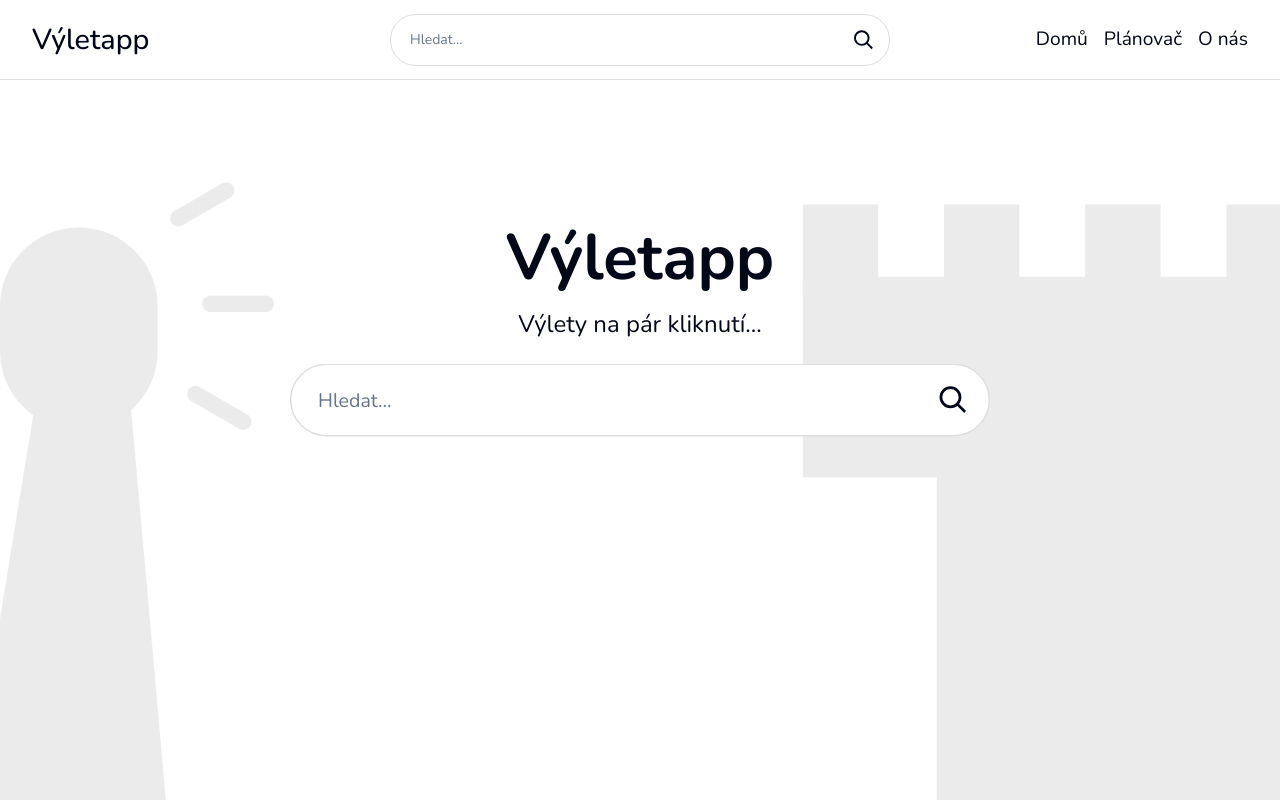
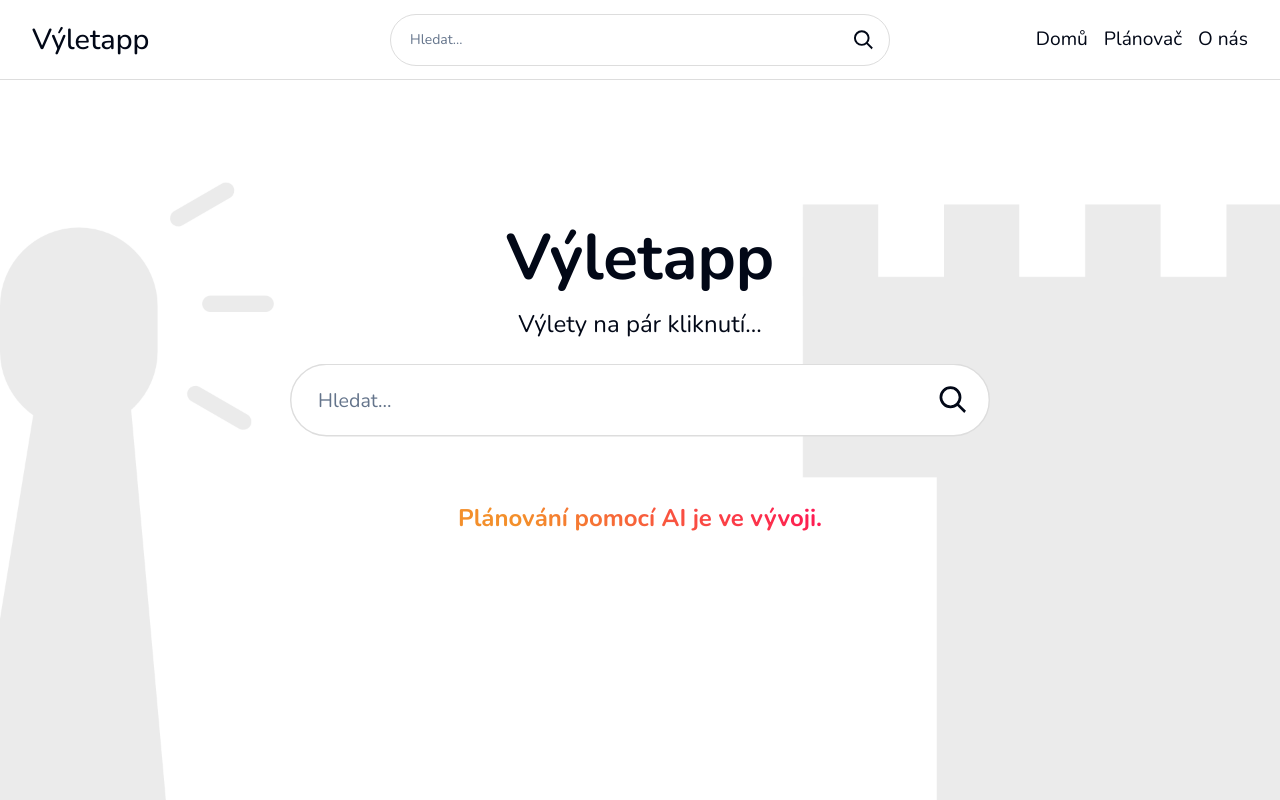
Before and after one commit to MartinGamesCZ/V-letapp, a Next.js app in the folder web/: page / in a window 1280 px wide. Built offline with nearby package versions, Linux system fonts and the light colour scheme.

Commit message:
💄 (ui): Add AI prompting teaser

```diff
--- a/web/src/app/page.tsx
+++ b/web/src/app/page.tsx
@@ -12,13 +12,16 @@ import HomepageSearchField from "@/components/HomepageSearchField/HomepageSearch
 import Searchbar from "@/components/Searchbar/Searchbar";
 
 export default function Home() {
-  return <main className={styles.root}>
-    <div className={styles.heading}>
-      <h1>Výletapp</h1>
-      <p>Výlety na pár kliknutí...</p>
-      <Searchbar />
-    </div>
-  </main>;
+  return (
+    <main className={styles.root}>
+      <div className={styles.heading}>
+        <h1>Výletapp</h1>
+        <p>Výlety na pár kliknutí...</p>
+        <Searchbar />
+        <p className={styles.ai_teaser}>Plánování pomocí AI je ve vývoji.</p>
+      </div>
+    </main>
+  );
 }
 
 /**
--- a/web/src/styles/page.module.scss
+++ b/web/src/styles/page.module.scss
@@ -37,4 +37,24 @@
     left: 50%;
     transform: translate(-50%, -50%) scale(1.4);
   }
+
+  .ai_teaser {
+    position: fixed;
+
+    top: calc(80%);
+    left: 50%;
+
+    max-height: 1rem;
+
+    transform: translate(-50%, -50%);
+
+    color: #323232;
+
+    background: linear-gradient(45deg, #f38f2b, #f38f2b, #ff1256);
+    -webkit-background-clip: text;
+
+    -webkit-text-fill-color: transparent;
+
+    font-weight: 700;
+  }
 }
```
